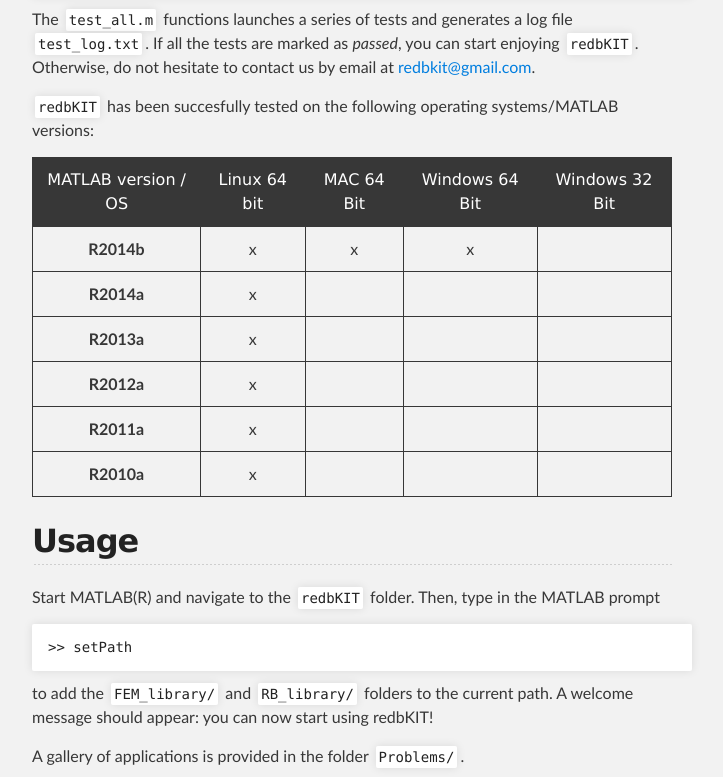
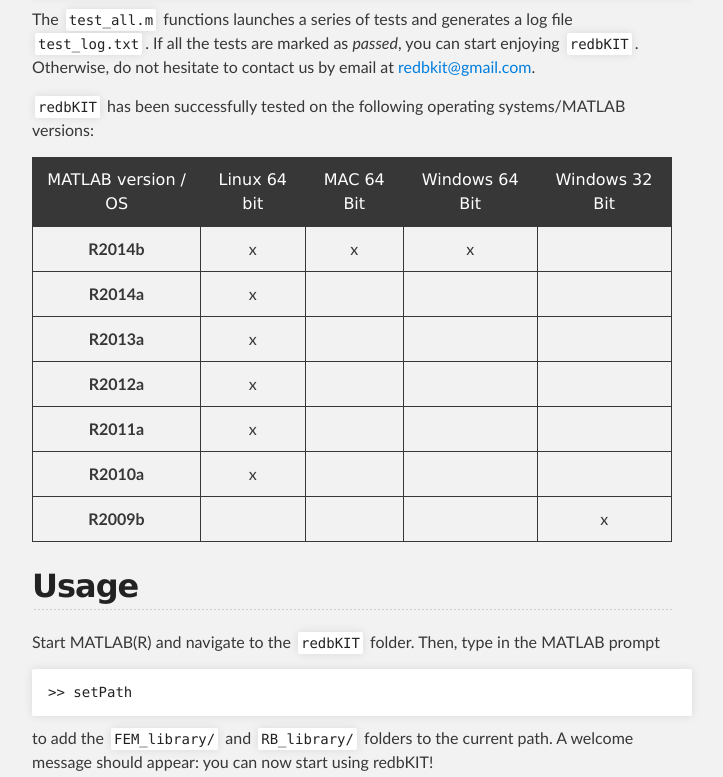
Before and after one commit to redbKIT/redbKIT, a plain HTML site: page index.html in a window 1280 px wide. Shown: the part 1567-2344 px from the top of the page, without its empty margins (288-1011 px from the left). Drawn offline with Linux system fonts and the light colour scheme.

```diff
--- a/index.html
+++ b/index.html
@@ -85,7 +85,7 @@
 
 <p>The <code>test_all.m</code> functions launches a series of tests and generates a log file <code>test_log.txt</code>. If all the tests are marked as <em>passed</em>, you can start enjoying <code>redbKIT</code>. Otherwise, do not hesitate to contact us by email at <a href="mailto:redbkit@gmail.com">redbkit@gmail.com</a>.</p>
 
-<p><code>redbKIT</code> has been succesfully tested on the following operating systems/MATLAB versions:</p>
+<p><code>redbKIT</code> has been successfully tested on the following operating systems/MATLAB versions:</p>
 
 <table>
 <thead>
@@ -139,6 +139,13 @@
 <td align="center"></td>
 <td align="center"></td>
 <td align="center"></td>
+</tr>
+<tr>
+<td align="center"><strong>R2009b</strong></td>
+<td align="center"></td>
+<td align="center"></td>
+<td align="center"></td>
+<td align="center">x</td>
 </tr>
 </tbody>
 </table>
@@ -231,6 +238,15 @@ address = {...}
 </code></pre>
 
 <h2>
+<a id="development" class="anchor" href="#development" aria-hidden="true"><span class="octicon octicon-link"></span></a>Development</h2>
+
+<p>redbKIT was developed and is currently maintained by Federico Negri (EPFL).</p>
+
+<p>Paola Gervasio (Università degli Studi di Brescia ) is gratefully acknowledged for granting the use of parts of the finite element code MLife.</p>
+
+
+
+<h2>
 <a id="contact" class="anchor" href="#contact" aria-hidden="true"><span class="octicon octicon-link"></span></a>Contact</h2>
 
 <p>Should you have any questions regarding <code>redbKIT</code>, do not hesitate to contact us by email at <a href="mailto:redbkit@gmail.com">redbkit@gmail.com</a>.
```
Also changed, not shown: params.json (+1 -1 lines).
